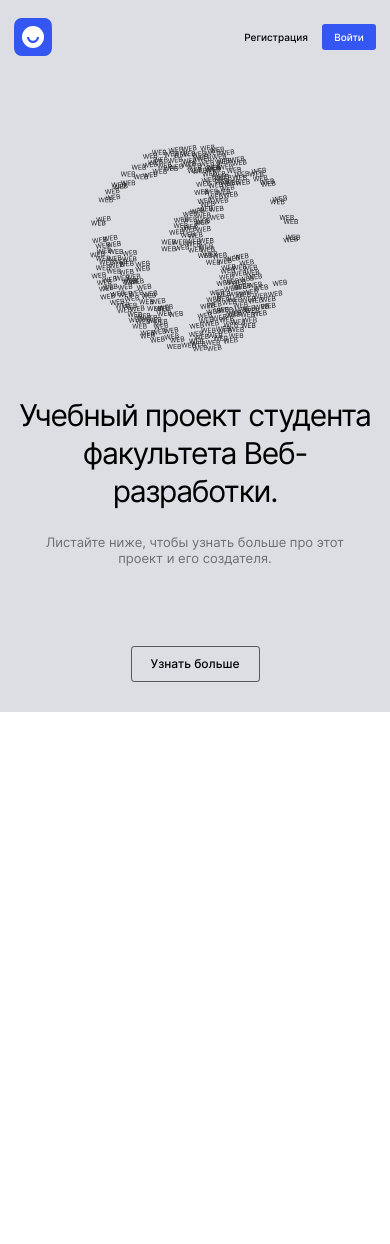
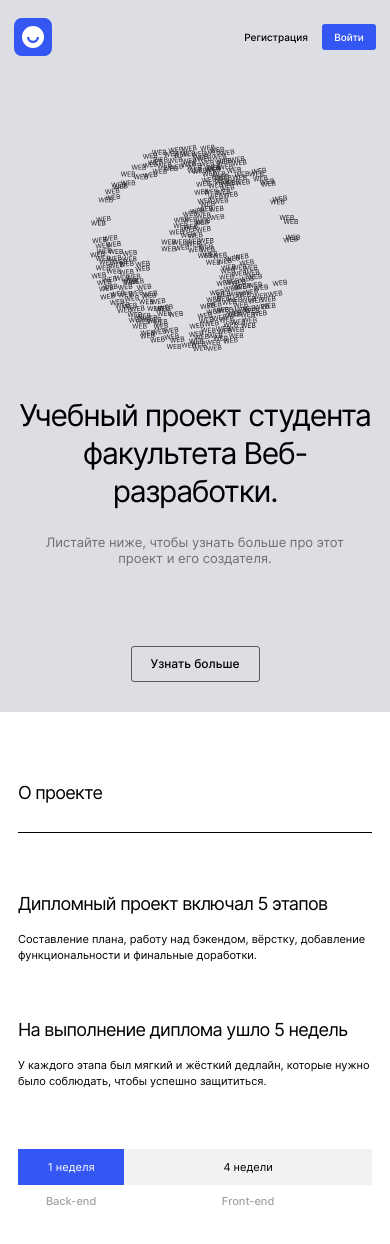
Before and after one commit to Renat2202/movies-explorer-frontend, a React (Create React App) app: page / in a window 390 px wide. Shown: the top 1244 px of the page. Before the commit the page ends 844 px from the top, so only its background shows below. Built offline with nearby package versions, Linux system fonts and the light colour scheme.

Commit message:
feat: Сверстать компонент AboutProject (+адаптив)

```diff
--- a/src/components/AboutProject/AboutProject.css
+++ b/src/components/AboutProject/AboutProject.css
@@ -0,0 +1,197 @@
+.about-project {
+    padding: 0 70px;
+    display: flex;
+    flex-direction: column;
+}
+
+.about-project__title {
+    margin: 110px 0 0;
+    padding: 0 0 23px;
+    border-bottom: 1px solid #000;
+    font-style: normal;
+    font-weight: normal;
+    font-size: 22px;
+    line-height: 27px;
+    letter-spacing: -0.04em;
+    color: #000;
+}
+
+.about-project__description {
+    margin: 70px 0 0;
+    display: flex;
+    justify-content: space-between;
+}
+
+.about-project__description-item {
+    max-width: 550px;
+    display: flex;
+    flex-direction: column;
+}
+
+.about-project__description-item:last-child {
+    margin: 0 0 0 30px;
+}
+
+.about-project__description-title {
+    margin: 0;
+    font-style: normal;
+    font-weight: normal;
+    font-size: 20px;
+    line-height: 24px;
+    letter-spacing: -0.04em;
+    color: #000;
+}
+
+.about-project__description-caption {
+    margin: 26px 0 0;
+    font-style: normal;
+    font-weight: normal;
+    font-size: 14px;
+    line-height: 20px;
+    color: #000;
+}
+
+.about-project__schedule {
+    margin: 110px 0 141px;
+    display: flex;
+}
+
+.about-project__schedule-backend {
+    position: relative;
+    width: 20%;
+    height: 36px;
+    display: flex;
+    align-items: center;
+    justify-content: center;
+    background-color: #3456F3;
+    font-style: normal;
+    font-weight: normal;
+    font-size: 14px;
+    line-height: 17px;
+    text-align: center;
+    color: #FFFFFF;
+}
+
+.about-project__schedule-backend::after {
+    position: absolute;
+    bottom: -28px;
+    content: 'Back-end';
+    font-style: normal;
+    font-weight: 500;
+    font-size: 14px;
+    line-height: 17px;
+    text-align: center;
+    color: #A0A0A0;
+}
+
+
+.about-project__schedule-frontend {
+    position: relative;
+    width: 80%;
+    height: 36px;
+    display: flex;
+    align-items: center;
+    justify-content: center;
+    background-color: #F2F2F2;
+    font-style: normal;
+    font-weight: normal;
+    font-size: 14px;
+    line-height: 17px;
+    text-align: center;
+    color: #000000;
+}
+
+.about-project__schedule-frontend::after {
+    position: absolute;
+    bottom: -28px;
+    content: 'Front-end';
+    font-style: normal;
+    font-weight: 500;
+    font-size: 14px;
+    line-height: 17px;
+    text-align: center;
+    color: #A0A0A0;
+}
+
+
+@media screen and (max-width: 860px) {
+    .about-project {
+        padding: 0 50px;
+    }
+
+    .about-project__title {
+        margin: 90px 0 0;
+    }
+
+    .about-project__schedule {
+        margin: 93px 0 121px;
+    }
+}
+
+
+@media screen and (max-width: 570px) {
+    .about-project {
+        padding: 0 18px;
+    }
+
+    .about-project__title {
+        margin: 70px 0 0;
+        padding: 0 0 28px;
+        font-size: 18px;
+        line-height: 22px;
+    }
+
+    .about-project__description {
+        margin: 60px 0 0;
+        flex-direction: column;
+        align-items: center;
+    }
+
+    .about-project__description-item {
+        max-width: 100%;
+        display: flex;
+    }
+
+    .about-project__description-item:last-child {
+        margin: 56px 0 0;
+    }
+
+    .about-project__description-title {
+        font-size: 18px;
+        line-height: 22px;
+    }
+
+    .about-project__description-caption {
+        margin: 16px 0 0;
+        font-size: 11px;
+        line-height: 16px;
+    }
+
+    .about-project__schedule {
+        margin: 60px 0 93px;
+    }
+
+    .about-project__schedule-backend {
+        width: 30%;
+        font-size: 11px;
+        line-height: 13px;
+    }
+
+    .about-project__schedule-backend::after {
+        font-size: 11px;
+        line-height: 13px;
+        bottom: -23px;
+    }
+
+    .about-project__schedule-frontend {
+        width: 70%;
+        font-size: 11px;
+        line-height: 13px;
+    }
+
+    .about-project__schedule-frontend::after {
+        font-size: 11px;
+        line-height: 13px;
+        bottom: -23px;
+    }
+}
--- a/src/components/AboutProject/AboutProject.js
+++ b/src/components/AboutProject/AboutProject.js
@@ -1,10 +1,29 @@
 import React from 'react';
+import './AboutProject.css';
 
 function AboutProject(props) {
     return (
-        <div>
-
-        </div>
+        <section className='about-project'>
+            <h2 className='about-project__title'>О проекте</h2>
+            <div className='about-project__description'>
+                <div className='about-project__description-item'>
+                    <h3 className='about-project__description-title'>Дипломный проект включал 5 этапов</h3>
+                    <p className='about-project__description-caption'>Составление плана, работу над бэкендом, вёрстку, добавление функциональности и финальные доработки.</p>
+                </div>
+                <div className='about-project__description-item'>
+                    <h3 className='about-project__description-title'>На выполнение диплома ушло 5 недель</h3>
+                    <p className='about-project__description-caption'>У каждого этапа был мягкий и жёсткий дедлайн, которые нужно было соблюдать, чтобы успешно защититься.</p>
+                </div>
+            </div>
+            <div className='about-project__schedule'>
+                <span className='about-project__schedule-backend'>
+                    1 неделя
+                </span>
+                <span className='about-project__schedule-frontend'>
+                    4 недели
+                </span>
+            </div>
+        </section>
     )
 }
 
```
